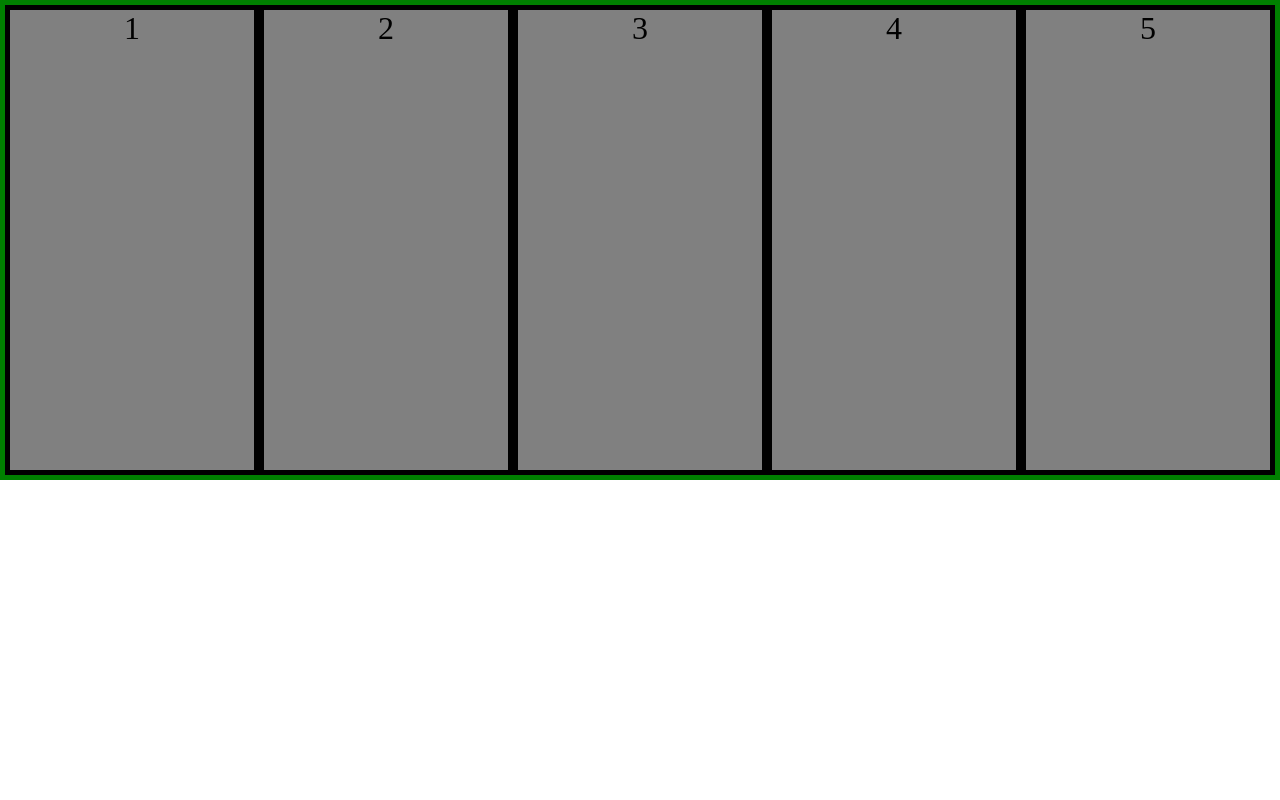
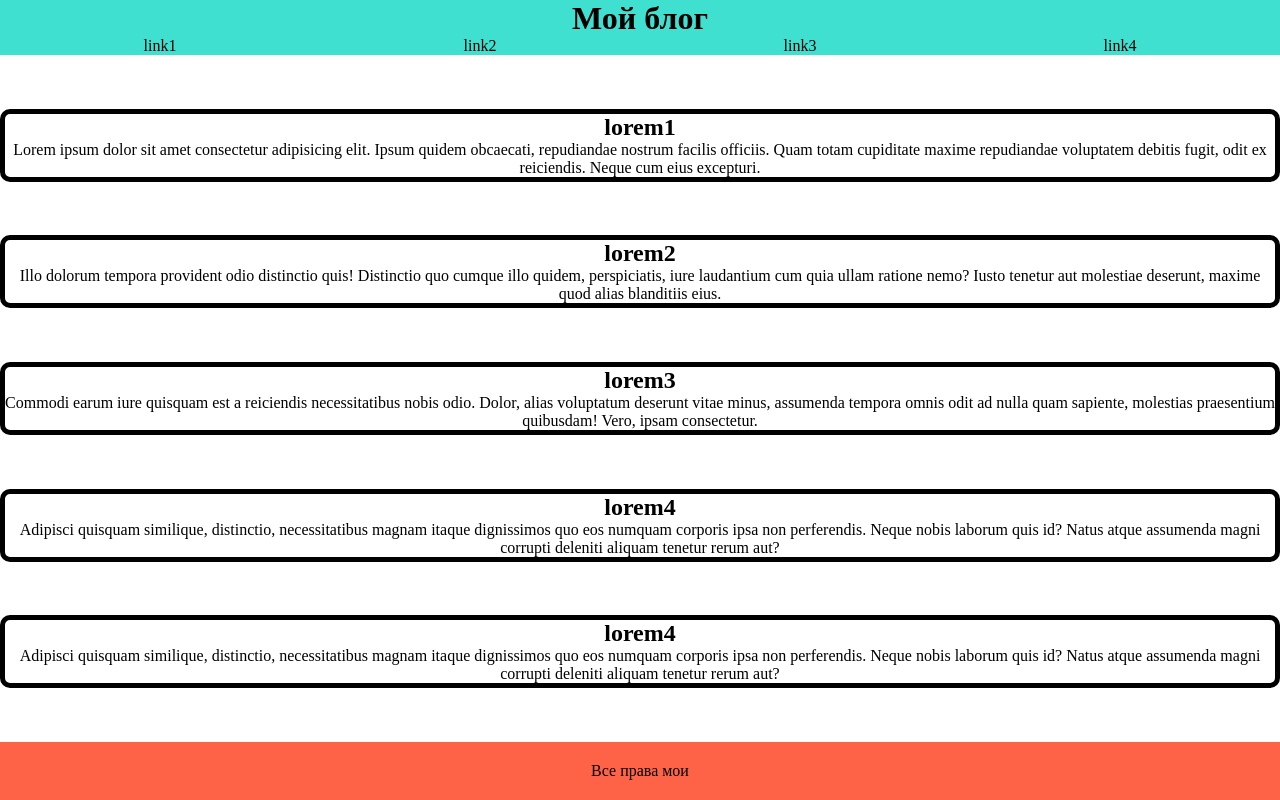
Before and after one commit to freshcourses-fe/fe_flex, a plain HTML site: page index.html in a window 1280 px wide. Drawn offline with Linux system fonts and the light colour scheme.

Commit message:
Add flex site example

```diff
--- a/index.html
+++ b/index.html
@@ -8,12 +8,64 @@
     <title>Flex</title>
   </head>
   <body>
-    <div class="container">
-      <article class="card">1</article>
-      <article class="card">2</article>
-      <article class="card flexItem">3</article>
-      <article class="card">4</article>
-      <article class="card flexItem2">5</article>
-    </div>
+    <header class="header">
+      <h1>Мой блог</h1>
+      <nav class="nav">
+        <ul class="nav-list">
+          <li>link1</li>
+          <li>link2</li>
+          <li>link3</li>
+          <li>link4</li>
+        </ul>
+      </nav>
+    </header>
+    <main>
+      <article>
+        <h2>lorem1</h2>
+        <p>
+          Lorem ipsum dolor sit amet consectetur adipisicing elit. Ipsum quidem
+          obcaecati, repudiandae nostrum facilis officiis. Quam totam cupiditate
+          maxime repudiandae voluptatem debitis fugit, odit ex reiciendis. Neque
+          cum eius excepturi.
+        </p>
+      </article>
+      <article>
+        <h2>lorem2</h2>
+        <p>
+          Illo dolorum tempora provident odio distinctio quis! Distinctio quo
+          cumque illo quidem, perspiciatis, iure laudantium cum quia ullam
+          ratione nemo? Iusto tenetur aut molestiae deserunt, maxime quod alias
+          blanditiis eius.
+        </p>
+      </article>
+      <article>
+        <h2>lorem3</h2>
+        <p>
+          Commodi earum iure quisquam est a reiciendis necessitatibus nobis
+          odio. Dolor, alias voluptatum deserunt vitae minus, assumenda tempora
+          omnis odit ad nulla quam sapiente, molestias praesentium quibusdam!
+          Vero, ipsam consectetur.
+        </p>
+      </article>
+      <article>
+        <h2>lorem4</h2>
+        <p>
+          Adipisci quisquam similique, distinctio, necessitatibus magnam itaque
+          dignissimos quo eos numquam corporis ipsa non perferendis. Neque nobis
+          laborum quis id? Natus atque assumenda magni corrupti deleniti aliquam
+          tenetur rerum aut?
+        </p>
+      </article>
+      <article>
+        <h2>lorem4</h2>
+        <p>
+          Adipisci quisquam similique, distinctio, necessitatibus magnam itaque
+          dignissimos quo eos numquam corporis ipsa non perferendis. Neque nobis
+          laborum quis id? Natus atque assumenda magni corrupti deleniti aliquam
+          tenetur rerum aut?
+        </p>
+      </article>
+    </main>
+    <footer class="footer">Все права мои</footer>
   </body>
 </html>
--- a/style.css
+++ b/style.css
@@ -4,56 +4,40 @@
   box-sizing: border-box;
 }
 
+body {
+  min-height: 100vh;
+  display: flex;
+  flex-direction: column;
 
-
-.container {
-  display: flex;
-
-  /* flex-direction: row;
-  flex-wrap: wrap-reverse; */
-
-  flex-flow: row nowrap;
-
-  align-items: stretch;
-
-
-  border: 5px solid green;
-  min-height: 60vh;
-  /* max-height: 100vh; */
 }
 
-.card {
-  /* flex-grow: 1;
-  flex-shrink: 1;
-  flex-basis: 150px; */
-
-  flex: 1 0 150px;
-
-  border: 5px solid black;
-  background-color: gray;
+.header {
+  background-color: turquoise;
   text-align: center;
-  font-size: 2em;
 }
 
-.flexItem {
- /* flex-grow: 2;
- flex-shrink: 2; */
+.nav-list {
+  display: flex;
+  list-style: none;
+  justify-content: space-around;
 }
 
-.flexItem2 {
-  /* order: -1; */
-}
-/*
-.second {
-  margin-left: auto;
+main {
+  flex-grow: 1;
+  display: flex;
+  flex-direction: column;
+  justify-content: space-evenly;
 }
 
-.first {
-  margin: auto;
-} */
+article {
+  border: 5px solid;
+  border-radius: 10px;
+  text-align:  center;
+}
 
-/*
-  flex-flow: column-reverse wrap-reverse;
-
-  justify-content: space-between;
-  align-content: center; */
+.footer {
+  padding: 20px 40px;
+  background-color: tomato;
+  text-align: center;
+  /* margin-top: auto; */
+}
```
